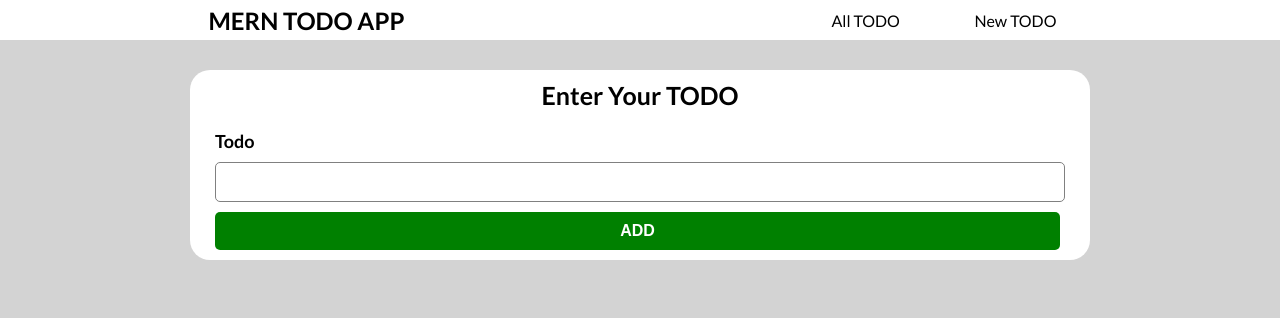
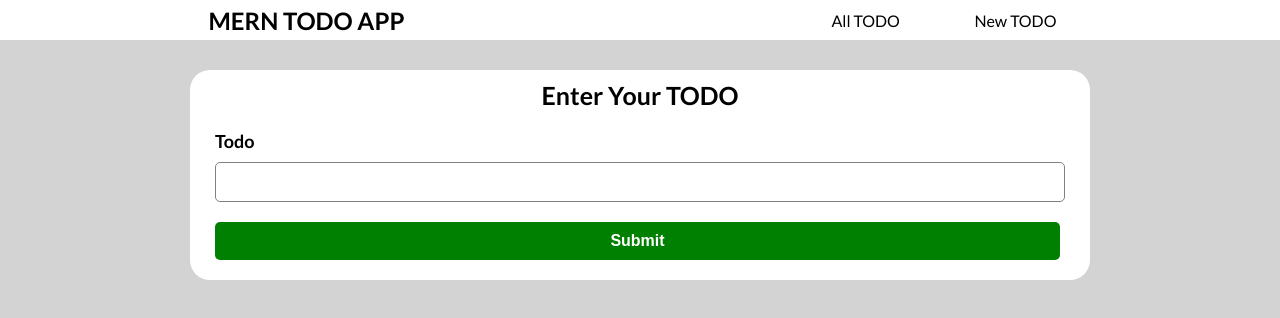
Before and after one commit to waleedrehman31/MERN-APPs, a React (Create React App) app in the folder TODO APP/client/: page /newtodo in a window 1280 px wide. Shown: the top 318 px of the page. Built offline with nearby package versions, Linux system fonts and the light colour scheme.

Commit message:
:sparkles: Form Handling and adding new todo :sparkles:

```diff
--- a/TODO APP/client/src/components/todoform/TodoForm.jsx
+++ b/TODO APP/client/src/components/todoform/TodoForm.jsx
@@ -1,15 +1,63 @@
-import React from "react";
+import React, { useState } from "react";
+import axios from "axios";
+
+//Import CSS
 import "./todoform.css";
 
+// Base URl
+const baseURL = "http://localhost:5000/api/todos";
+
 function TodoForm() {
+	const [value, setValue] = useState("");
+
+	function handleChange(event) {
+		setValue(event.target.value);
+	}
+
+	function handleSubmit(event) {
+		event.preventDefault();
+		try {
+			axios
+				.post(
+					baseURL,
+					{
+						todo: value,
+					},
+					{
+						headers: {
+							"Content-Type": "application/json",
+						},
+					},
+				)
+				.then(() => {
+					alert("Todo Added SuccessFully");
+					setValue("");
+				});
+		} catch (error) {
+			console.log(error);
+		}
+	}
+
 	return (
 		<div className="body-background container">
 			<div className="card container">
 				<div className="card-title">Enter Your TODO</div>
-				<form action="">
+				<form onSubmit={handleSubmit}>
 					<label htmlFor="todo">Todo</label>
-					<input type="text" name="todo" id="todo" />
-					<button className="add-button">ADD</button>
+					<input
+						type="text"
+						name="todo"
+						id="todo"
+						value={value}
+						onChange={handleChange}
+						required
+					/>
+					<input
+						className="add-button button"
+						type="submit"
+						name="submit"
+						id="submit"
+					/>
 				</form>
 			</div>
 		</div>
```
